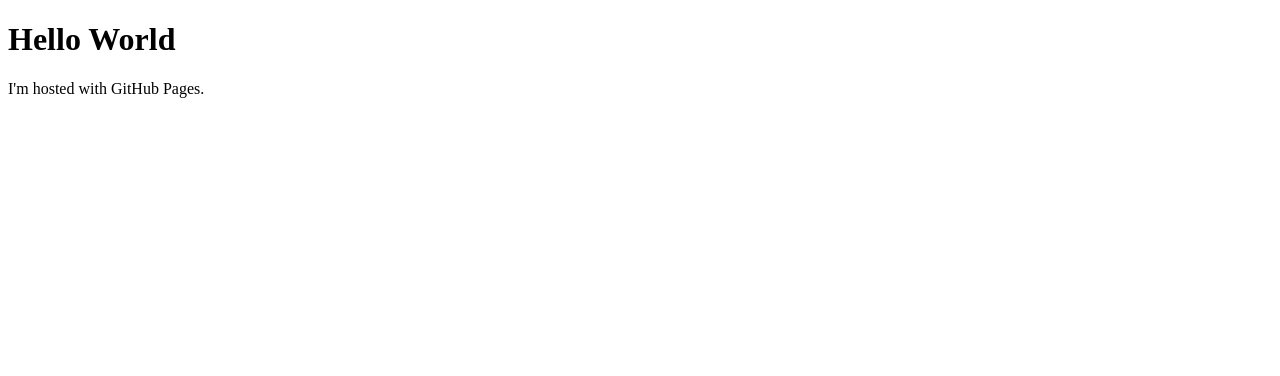
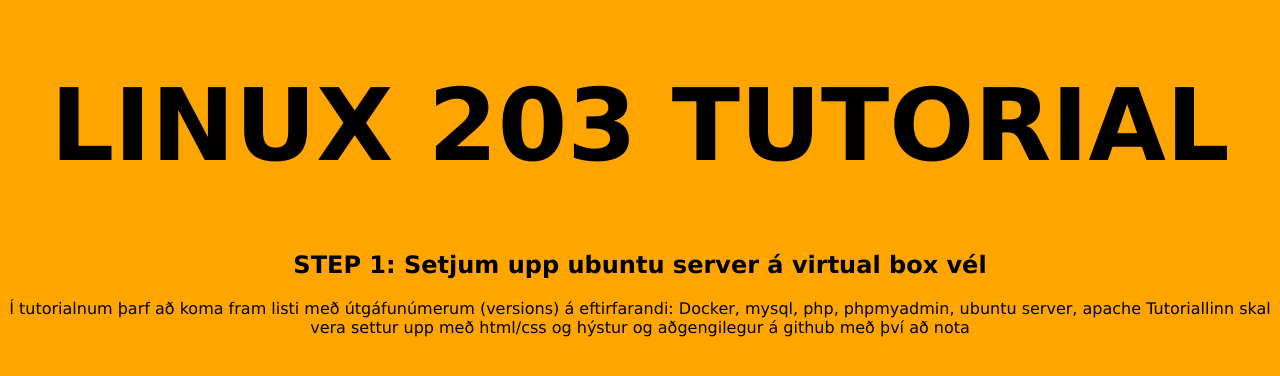
Before and after one commit to aristeinn/Lin_lokaverkefni, a plain HTML site: page index.html in a window 1280 px wide. Drawn offline with Linux system fonts and the light colour scheme.

Commit message:
breytti index.html skjalinu og bætti við css skjali

```diff
--- /dev/null
+++ b/index.css
@@ -0,0 +1,15 @@
+body{
+    background-color: orange;
+    font-family: Verdana;
+    text-align: center;
+}
+
+#firsthead{
+    font-size: 100px;
+}
+
+h2{
+    position: relative;
+    left: 20%;
+    width: 60%;
+}
--- a/index.html
+++ b/index.html
@@ -1,7 +1,19 @@
 <!DOCTYPE html>
 <html>
+
+<head>
+    <link rel="stylesheet" type="text/css" href="index.css">
+</head>
+
 <body>
-<h1>Hello World</h1>
-<p>I'm hosted with GitHub Pages.</p>
+    <h1 id="firsthead">LINUX 203 TUTORIAL</h1>
+
+    <h2>STEP 1: Setjum upp ubuntu server á virtual box vél</h2>
+
+    <div>
+        Í tutorialnum þarf að koma fram listi með útgáfunúmerum (versions) á eftirfarandi: Docker, mysql, php, phpmyadmin, ubuntu
+        server, apache Tutoriallinn skal vera settur upp með html/css og hýstur og aðgengilegur á github með því að nota
+    </div>
 </body>
+
 </html>
```
